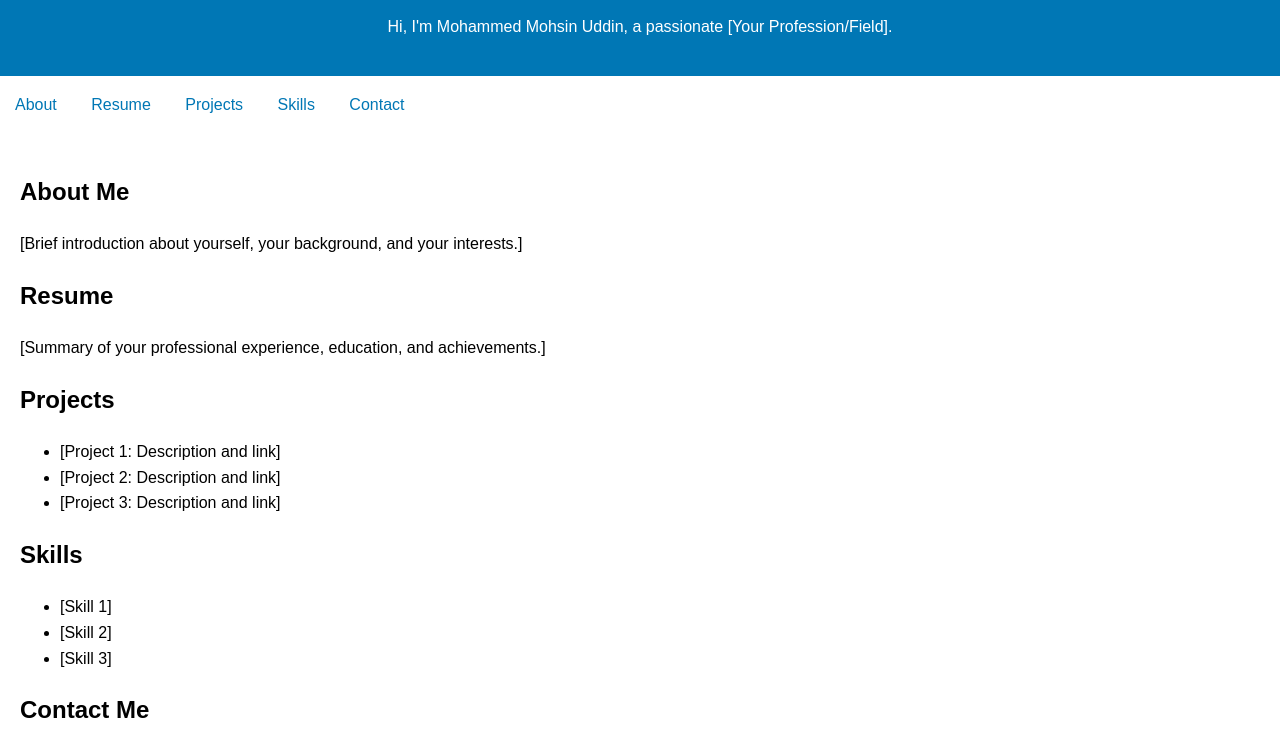
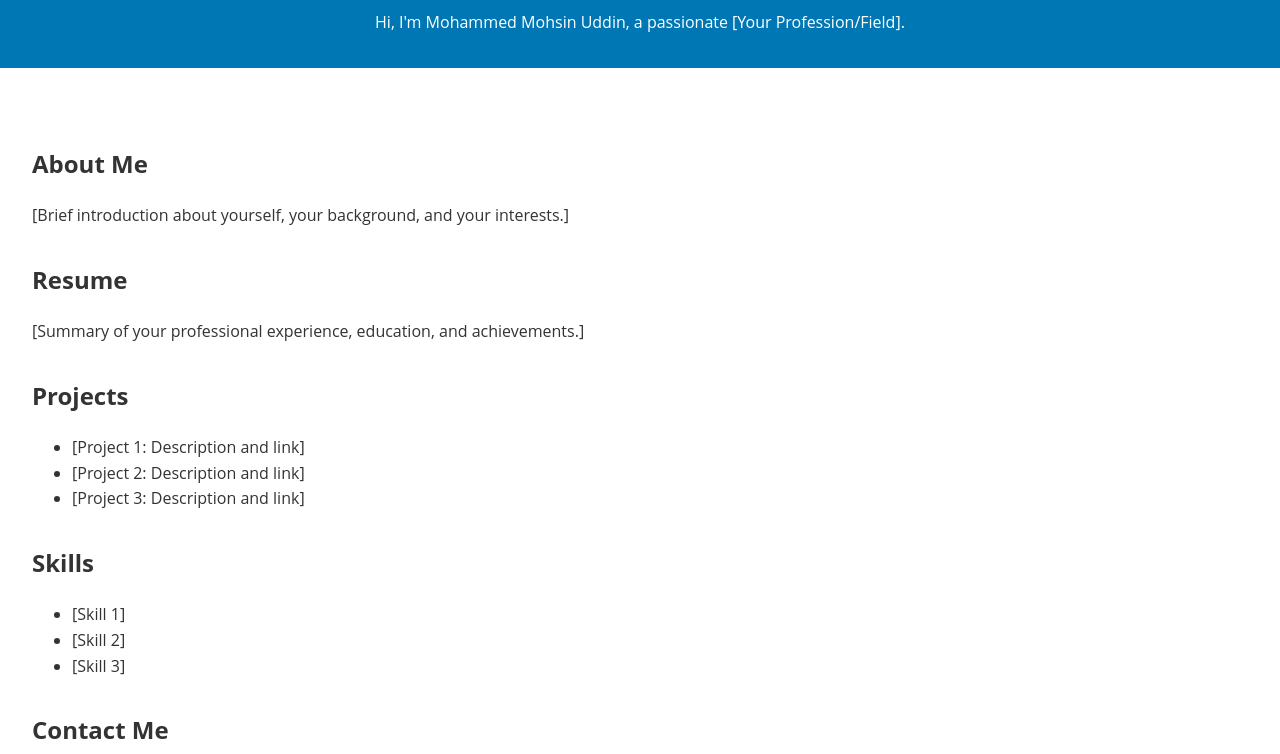
Before and after one commit to Mohsinnuddin/Portfolio, a plain HTML site: page index.html in a window 1280 px wide. Shown: the part 100-854 px from the top of the page. Drawn offline with Linux system fonts and the light colour scheme.

Commit message:
styles.css

```diff
--- a/styles.css
+++ b/styles.css
@@ -1,42 +1,57 @@
+/* Base Styles */
 body {
-    font-family: Arial, sans-serif;
+    font-family: 'Open Sans', sans-serif; /* Using a more modern font */
     line-height: 1.6;
     margin: 0;
     padding: 0;
+    color: #333; /* Consistent text color */
 }
 
+/* Header */
 header {
-    background: #0077b5;
-    color: white;
-    padding: 20px 0;
+    background-color: #0077b5; /* Using background-color for clarity */
+    color: #fff; /* Using shorthand for white */
+    padding: 1rem 0; /* Using rems for better responsiveness */
     text-align: center;
 }
 
+/* Navigation */
 nav ul {
     list-style: none;
     padding: 0;
+    margin: 0; /* Resetting margin for better control */
+    display: flex; /* Using flexbox for better layout control */
+    justify-content: center; /* Centering navigation items horizontally */
 }
 
 nav ul li {
-    display: inline;
-    margin: 0 15px;
+    margin: 0 1rem; /* Using rems for better responsiveness */
 }
 
 nav a {
-    color: #0077b5;
+    color: #fff; /* Consistent link color */
     text-decoration: none;
+    padding: 0.5rem 1rem; /* Adding padding for better clickability */
+    border-radius: 3px; /* Adding subtle border radius */
+    transition: background-color 0.3s ease; /* Adding smooth hover effect */
 }
 
+nav a:hover {
+    background-color: #006290; /* Changing background color on hover */
+}
+
+/* Main Content */
 main {
-    padding: 20px;
+    padding: 2rem;
 }
 
 section {
-    margin-bottom: 20px;
+    margin-bottom: 2rem;
 }
 
+/* Footer */
 footer {
     text-align: center;
-    padding: 10px 0;
-    background: #f4f4f4;
+    padding: 1rem 0;
+    background-color: #f4f4f4;
 }
```
